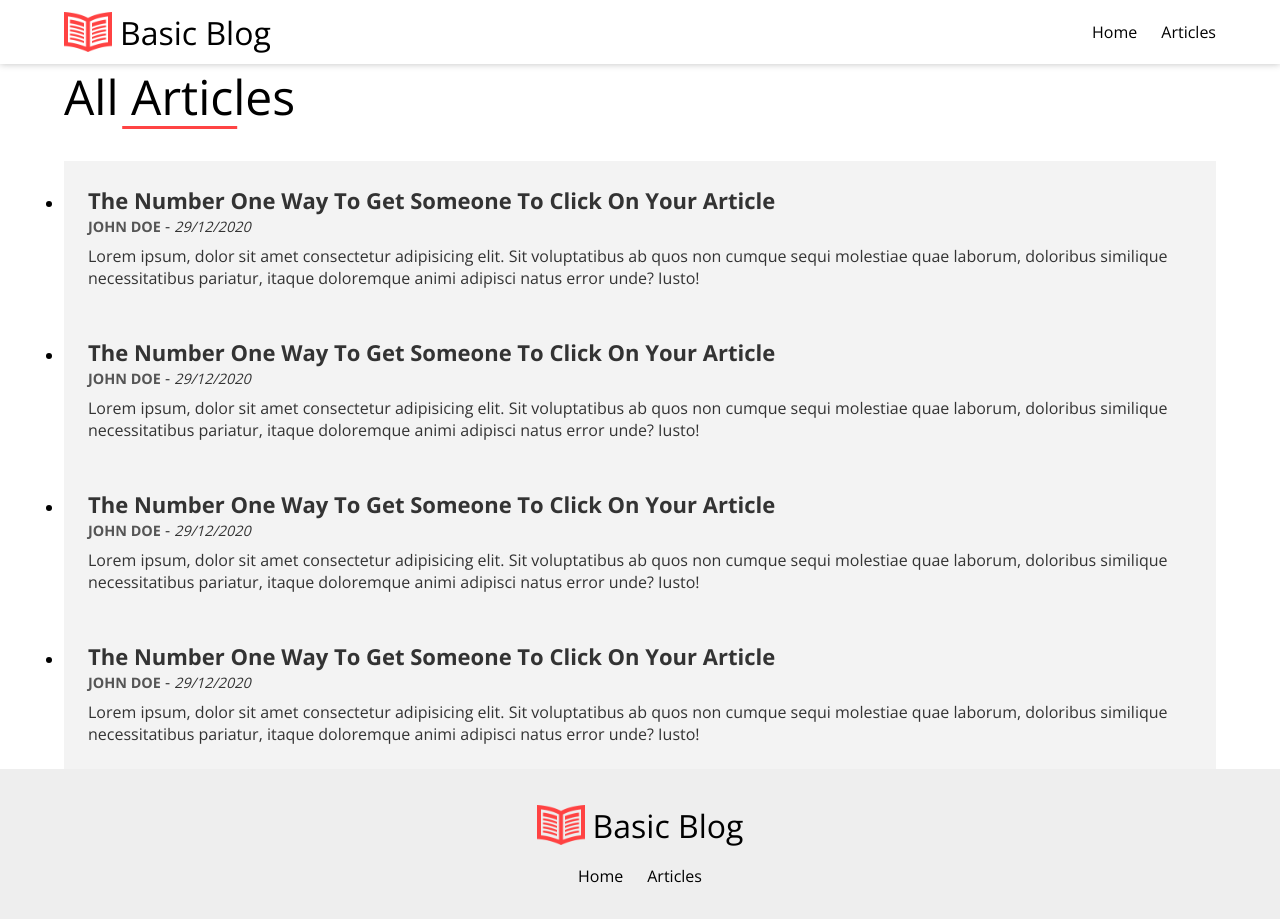
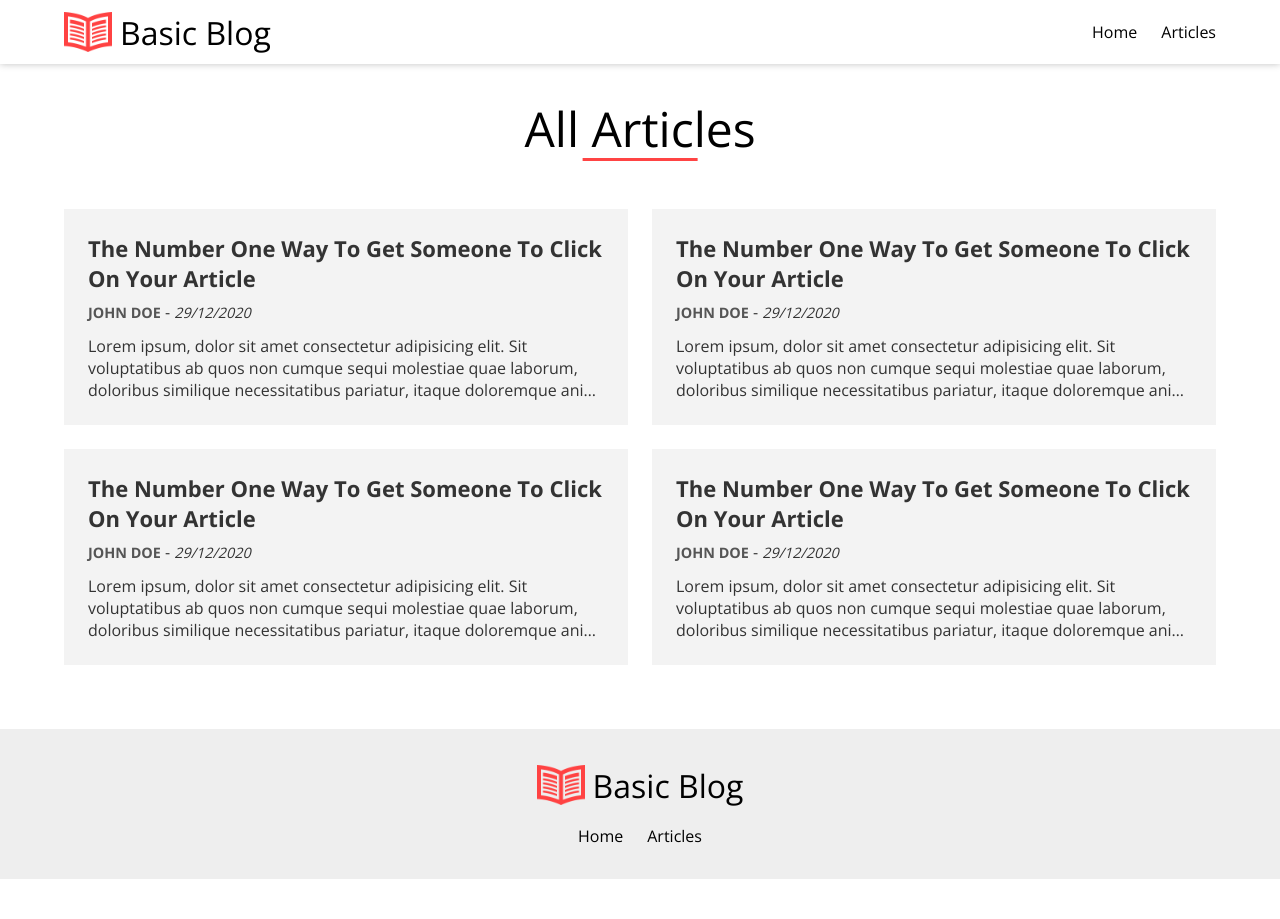
Before and after one commit to nicholas-newman1/basic-blog, a React (Create React App) app: page /articles in a window 1280 px wide. After the commit the page ends 879 px from the top, so only its background shows below. Built offline with nearby package versions, Linux system fonts and the light colour scheme.

Commit message:
finished articles page, changed articleListing styles, added useScrollTop hook

```diff
--- a/src/components/ArticleListing/articleListing.css
+++ b/src/components/ArticleListing/articleListing.css
@@ -11,13 +11,19 @@
   transform: scale(1.025);
 }
 
-.article-listing__meta {
+.article-listing__title {
+  font-size: 1.375rem;
+  font-size: 1.25rem;
+  text-transform: capitalize;
   margin-bottom: 0.5rem;
+  overflow: hidden;
+  display: -webkit-box;
+  -webkit-line-clamp: 2;
+  -webkit-box-orient: vertical;
 }
 
-.article-listing__title {
-  font-size: 1.375rem;
-  text-transform: capitalize;
+.article-listing__meta {
+  margin-bottom: 0.75rem;
 }
 
 .article-listing__author {
@@ -30,3 +36,16 @@
 .article-listing__date {
   font-size: 0.9rem;
 }
+
+.article-listing__description {
+  overflow: hidden;
+  display: -webkit-box;
+  -webkit-line-clamp: 3;
+  -webkit-box-orient: vertical;
+}
+
+@media (min-width: 400px) {
+  .article-listing__title {
+    font-size: 1.375rem;
+  }
+}
--- /dev/null
+++ b/src/hooks/useScrollTop.ts
@@ -0,0 +1,9 @@
+import { useEffect } from 'react';
+
+const useScrollTop = () => {
+  useEffect(() => {
+    document.querySelector('html')!.scrollTop = 0;
+  }, []);
+};
+
+export default useScrollTop;
--- a/src/pages/Articles/Articles.tsx
+++ b/src/pages/Articles/Articles.tsx
@@ -1,8 +1,11 @@
 import { articles } from '../../articles';
 import ArticleListing from '../../components/ArticleListing/ArticleListing';
+import useScrollTop from '../../hooks/useScrollTop';
 import './articles.css';
 
 const Articles = () => {
+  useScrollTop();
+
   return (
     <div className='articles container'>
       <h1 className='articles__heading'>All Articles</h1>
--- a/src/pages/Articles/articles.css
+++ b/src/pages/Articles/articles.css
@@ -1,10 +1,15 @@
+.articles {
+  padding: 2rem 0 4rem 0;
+}
+
 .articles__heading {
   font-size: 3rem;
   font-weight: 300;
   position: relative;
   display: inline-block;
-  margin: 0 auto;
-  margin-bottom: 2rem;
+  left: 50%;
+  transform: translateX(-50%);
+  margin-bottom: 3rem;
 }
 
 .articles__heading::after {
@@ -17,3 +22,15 @@
   transform: translateX(-50%);
   bottom: 0;
 }
+
+.articles__list {
+  list-style: none;
+  display: grid;
+  gap: 1.5rem;
+}
+
+@media (min-width: 1000px) {
+  .articles__list {
+    grid-template-columns: 1fr 1fr;
+  }
+}
--- a/src/pages/Home.tsx
+++ b/src/pages/Home.tsx
@@ -1,7 +1,10 @@
 import Hero from '../components/Hero/Hero';
 import RecentArticles from '../components/RecentArticles/RecentArticles';
+import useScrollTop from '../hooks/useScrollTop';
 
 const Home = () => {
+  useScrollTop();
+
   return (
     <div>
       <Hero />
```
Also changed, not shown: 1 other file (tests, documents, lock files or other folders).
